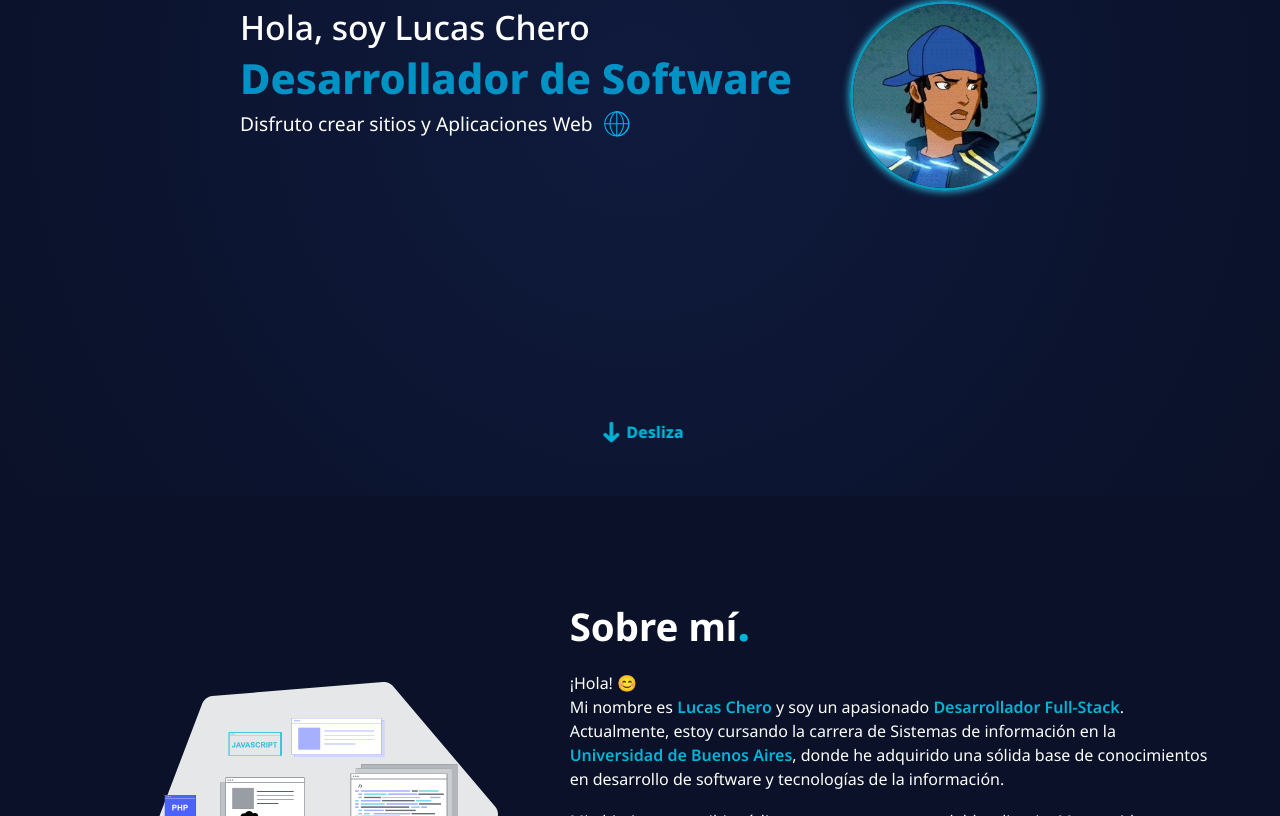
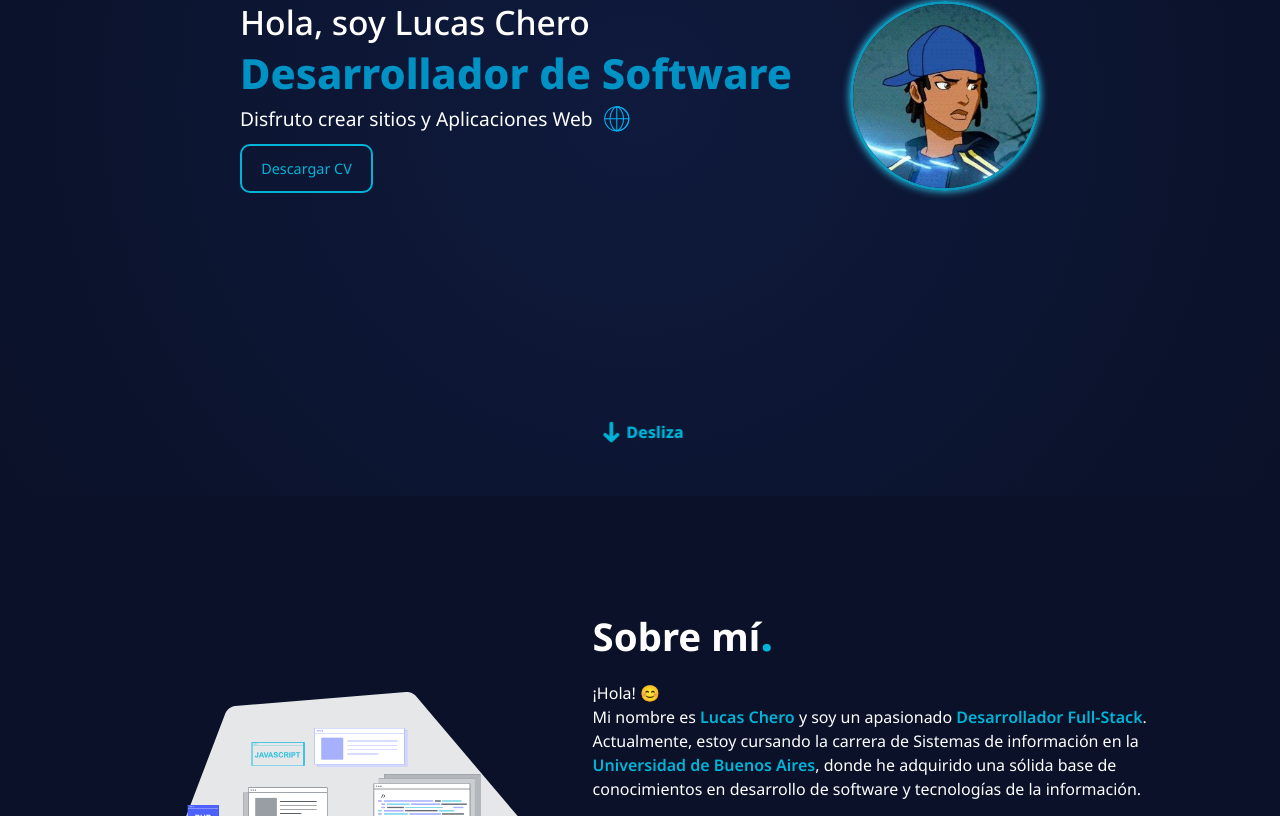
Before and after one commit to LucasCheer/Portafolio, a React (Vite) app: page / in a window 1280 px wide. Shown: the part 304-1120 px from the top of the page. Built offline with nearby package versions, Linux system fonts and the light colour scheme.

Commit message:
Agrego cv

```diff
--- a/src/App.css
+++ b/src/App.css
@@ -60,7 +60,7 @@ body::-webkit-scrollbar-thumb {
 .about-me-text{
     color: var(--colorLetras);
     font-family: var(--tipograpy);
-    width: 70ch;
+    width: 65ch;
     line-height: 1.5;
 }
 .letter-type{
@@ -106,6 +106,10 @@ body::-webkit-scrollbar-thumb {
             background-color: var(--colorCeleste);
             color: var(--colorLetras);
         }
+}
+.btn-cv{
+    padding: .8rem 1.2rem;
+    margin-top: .5rem;
 }
 .glass-effect{
     background: #0000003f;
@@ -287,7 +291,7 @@ a{
     width:100%;
     height: 650px;
     margin: 0 auto;
-    padding: 20px 0 100px 0;
+    padding: 20px 0 80px 0;
     background-color: transparent;
     border-radius: 12px;
     display: flex;
--- /dev/null
+++ b/src/components/ButtonCv.jsx
@@ -0,0 +1,9 @@
+import cvCurriculum from '../../public/cv-lucas-chero.pdf'
+
+const ButtonCv = () => {
+    return (
+        <a download="cv-Lucas-Chero" className='btn btn-light btn-cv' href={cvCurriculum}>Descargar CV</a>
+    )
+}
+
+export default ButtonCv;
--- a/src/components/Header.jsx
+++ b/src/components/Header.jsx
@@ -1,7 +1,10 @@
 import '../styles/Styles.css';
 import foto from '../assets/images/profile-photo.jpg';
 import iconWorld from '../assets/images/world.svg';
+import ButtonCv from './ButtonCv';
 import arrowBottom from '../assets/images/arrow-bottom.svg';
+import linkIcon from '../assets/images/github-icon2.svg';
+import linkLinkedin from '../assets/images/linkedin-icon.svg';
 
 function Header() {
     return (
@@ -23,21 +26,9 @@ function Header() {
                         <p id="web-developer">Desarrollador <span> de Software</span></p>
                         <p id="hero-subtitle" className="subtitle">Disfruto crear sitios y Aplicaciones Web<img className='world-img' src={iconWorld}></img></p>
                         <div className="btn-container">
-                            <a href="https://linkedin.com/in/lucas-chero" target="_blank">
-                                <figcaption className="social-media">
+                            <ButtonCv />
+                        </div>
 
-                                </figcaption>
-                            </a>
-                            <a href="https://github.com/LucasCheer" target="_blank">
-                                <figcaption className="social-media">
-
-                                </figcaption>
-                            </a>
-                            <a href="https://github.com/LucasCheer" target="_blank">
-                                <figcaption className="social-media">
-                                </figcaption>
-                            </a>
-                        </div>
                     </div>
                     <figure className="photo-container">
                         <img src={foto} alt="Foto Perfil" width="190px" />
```
Also changed, not shown: src/assets/images/linkedin-icon.svg (added), 1 other file (tests, documents, lock files or other folders).
